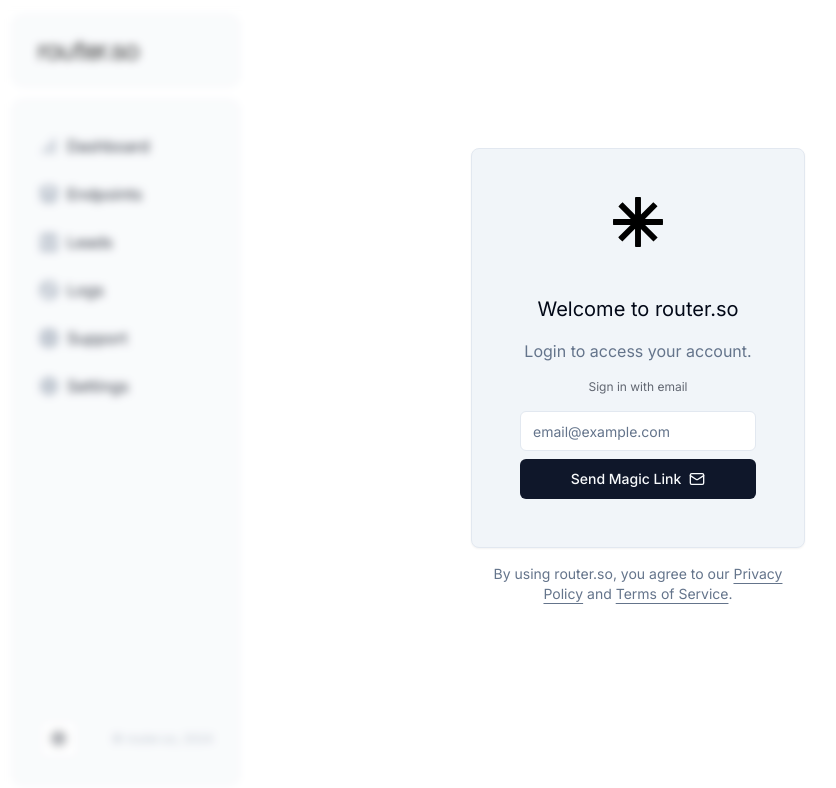
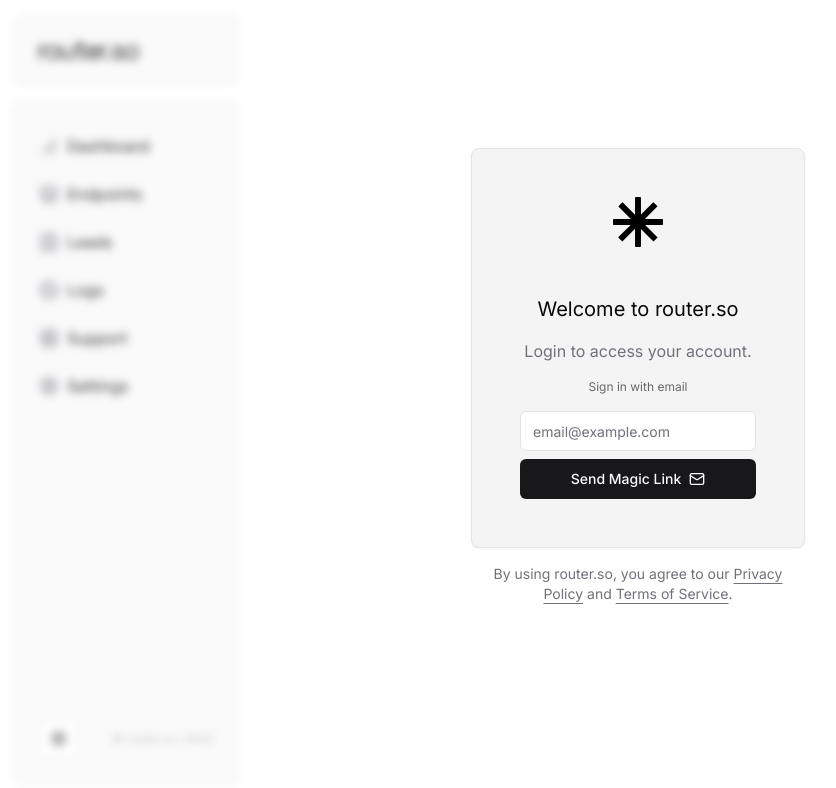
Before and after one commit to routerso/router, a Next.js app: page /login in a window 1280 px wide. Shown: the top 788 px of the page, without its empty margins (2-838 px from the left). Built offline with nearby package versions, Linux system fonts and the light colour scheme; no server answers; what @next/env would draw is missing.

Commit message:
update color scheme to zinc

```diff
--- a/app/globals.css
+++ b/app/globals.css
@@ -2,69 +2,54 @@
 @tailwind components;
 @tailwind utilities;
 
+
 @layer base {
   :root {
     --background: 0 0% 100%;
-    --foreground: 222.2 84% 4.9%;
-
+    --foreground: 240 10% 3.9%;
     --card: 0 0% 100%;
-    --card-foreground: 222.2 84% 4.9%;
-
+    --card-foreground: 240 10% 3.9%;
     --popover: 0 0% 100%;
-    --popover-foreground: 222.2 84% 4.9%;
-
-    --primary: 222.2 47.4% 11.2%;
-    --primary-foreground: 210 40% 98%;
-
-    --secondary: 210 40% 96.1%;
-    --secondary-foreground: 222.2 47.4% 11.2%;
-
-    --muted: 210 40% 96.1%;
-    --muted-foreground: 215.4 16.3% 46.9%;
-
-    --accent: 210 40% 96.1%;
-    --accent-foreground: 222.2 47.4% 11.2%;
-
+    --popover-foreground: 240 10% 3.9%;
+    --primary: 240 5.9% 10%;
+    --primary-foreground: 0 0% 98%;
+    --secondary: 240 4.8% 95.9%;
+    --secondary-foreground: 240 5.9% 10%;
+    --muted: 240 4.8% 95.9%;
+    --muted-foreground: 240 3.8% 46.1%;
+    --accent: 240 4.8% 95.9%;
+    --accent-foreground: 240 5.9% 10%;
     --destructive: 0 84.2% 60.2%;
-    --destructive-foreground: 210 40% 98%;
-
-    --border: 214.3 31.8% 91.4%;
-    --input: 214.3 31.8% 91.4%;
-    --ring: 222.2 84% 4.9%;
-
+    --destructive-foreground: 0 0% 98%;
+    --border: 240 5.9% 90%;
+    --input: 240 5.9% 90%;
+    --ring: 240 5.9% 10%;
     --radius: 0.5rem;
   }
 
   .dark {
-    --background: 222.2 84% 4.9%;
-    --foreground: 210 40% 98%;
-
-    --card: 222.2 84% 4.9%;
-    --card-foreground: 210 40% 98%;
-
-    --popover: 222.2 84% 4.9%;
-    --popover-foreground: 210 40% 98%;
-
-    --primary: 210 40% 98%;
-    --primary-foreground: 222.2 47.4% 11.2%;
-
-    --secondary: 217.2 32.6% 17.5%;
-    --secondary-foreground: 210 40% 98%;
-
-    --muted: 217.2 32.6% 17.5%;
-    --muted-foreground: 215 20.2% 65.1%;
-
-    --accent: 217.2 32.6% 17.5%;
-    --accent-foreground: 210 40% 98%;
-
+    --background: 240 10% 3.9%;
+    --foreground: 0 0% 98%;
+    --card: 240 10% 3.9%;
+    --card-foreground: 0 0% 98%;
+    --popover: 240 10% 3.9%;
+    --popover-foreground: 0 0% 98%;
+    --primary: 0 0% 98%;
+    --primary-foreground: 240 5.9% 10%;
+    --secondary: 240 3.7% 15.9%;
+    --secondary-foreground: 0 0% 98%;
+    --muted: 240 3.7% 15.9%;
+    --muted-foreground: 240 5% 64.9%;
+    --accent: 240 3.7% 15.9%;
+    --accent-foreground: 0 0% 98%;
     --destructive: 0 62.8% 30.6%;
-    --destructive-foreground: 210 40% 98%;
-
-    --border: 217.2 32.6% 17.5%;
-    --input: 217.2 32.6% 17.5%;
-    --ring: 212.7 26.8% 83.9%;
+    --destructive-foreground: 0 0% 98%;
+    --border: 240 3.7% 15.9%;
+    --input: 240 3.7% 15.9%;
+    --ring: 240 4.9% 83.9%;
   }
 }
+
 
 @layer base {
   * {
```
